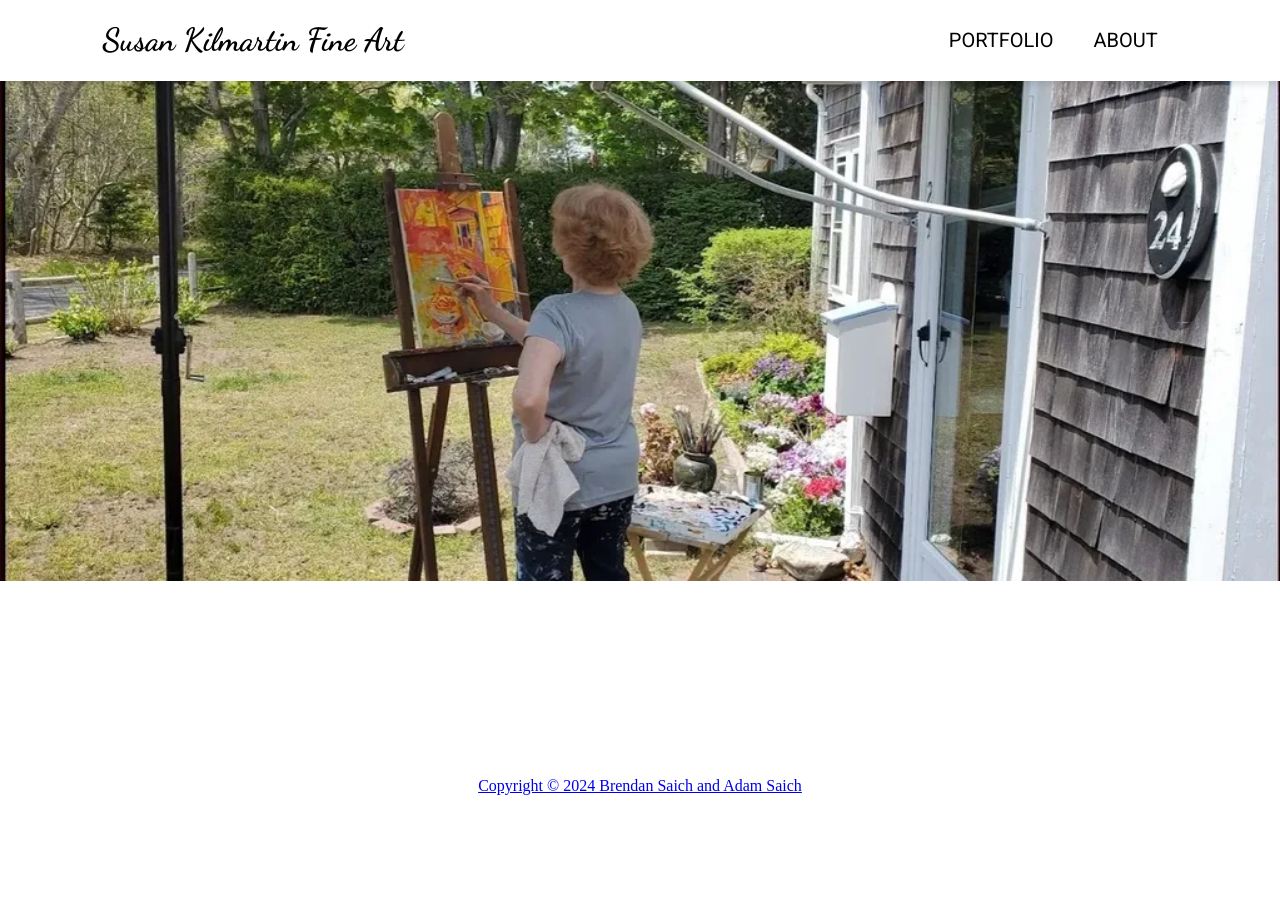
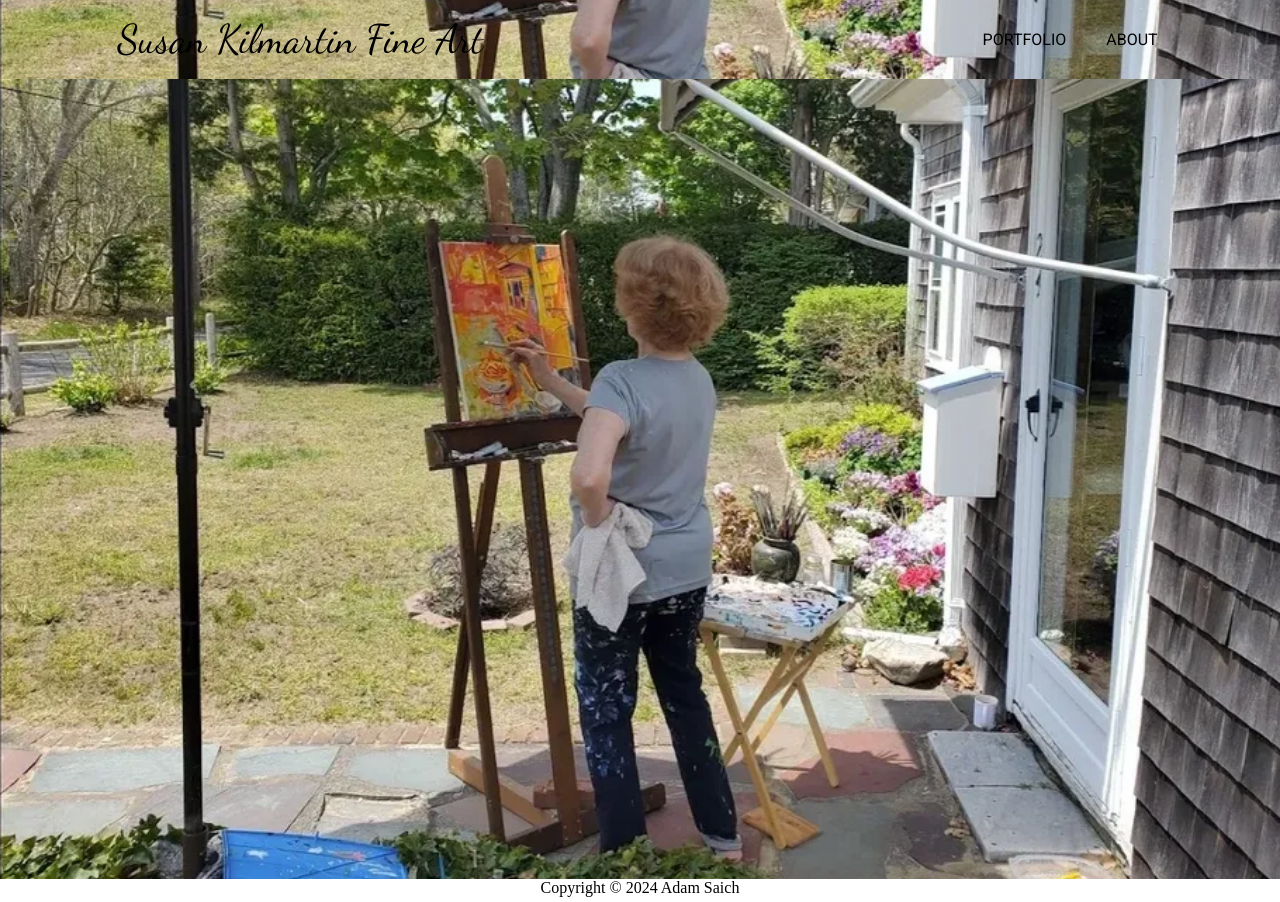
Before and after one commit to sadam-04/Susan-Kilmartin-Fine-Art, a Django app: page / in a window 1280 px wide. Before the commit the page ends 795 px from the top, so only its background shows below. Run offline with Django 5.2, Linux system fonts and the light colour scheme.

Commit message:
homepage parallax

```diff
--- a/skfa/templates/base.html
+++ b/skfa/templates/base.html
@@ -21,8 +21,9 @@
 
     <body>
         <div class="navbar">
+            <div class="nav-bg-color" id="nav-bg-color"></div>
             <div class="nav-item">
-                <h1 class="dancing-script"><a href="/" class="hov-link">Susan Kilmartin Fine Art</a></h1>
+                <span class="dancing-script"><a href="/" class="hov-link nav-title">Susan Kilmartin Fine Art</a></span>
             </div>
             <div class="nav-cluster">
                 <div class="nav-item">
@@ -40,7 +41,24 @@
         </div>
 
         <div class="footer">
-            <a href="https://github.com/sadam-04/brendan-www" class="link-dot">Copyright &#x00a9; 2024 Brendan Saich and Adam Saich</a>
+            <a href="https://github.com/sadam-04/Susan-Kilmartin-Fine-Art" class="hov-link">Copyright &#x00a9; 2024 Adam Saich</a>
         </div>
     </body>
+
+    <script>
+        const header = document.getElementById('nav-bg-color');
+
+        window.addEventListener('scroll', () => {
+            if (window.scrollY === 0) {
+                // If at the top of the page
+                header.classList.remove('scrolled');
+            } else {
+                // If scrolled down
+                header.classList.add('scrolled');
+            }
+        });
+    </script>
+
+    {% block script %}
+    {% endblock %}
 </html>
--- a/skfa/templates/homepage.html
+++ b/skfa/templates/homepage.html
@@ -3,20 +3,8 @@
 {% load static %}
 
 {% block style %}
-<style>
-    .parallax {
-        height: 500px;
-        background-image: url("{% static 'home-landing-bg.png' %}");
-        background-attachment: fixed;
-        background-position: center;
-        background-repeat: no-repeat;
-        background-size: cover;
-    }
-</style>
 {% endblock %}
 
 {% block content %}
-<div class="parallax">
-
-</div>
+<div class="parallax"></div>
 {% endblock %}
--- a/static/global.css
+++ b/static/global.css
@@ -9,25 +9,68 @@ body {
     min-height: 100vh;
 }
 
+.nav-title {
+    display: flex;
+    font-size: 250%;
+    margin: 15px 15px;
+    /* height: 900px; */
+}
+
 .navbar {
     position: sticky;
     top: 0;
-    background-color: white;
-    z-index: 10 !important;
+    box-shadow: none;
+    /* height: 10vh; */
+    height: fit-content;
+
+    /* background-image: url("{% static 'transparent.png' %}"); */
+    /* background-color: blue; */
+    background-image: url("home-landing-bg.png");
+    background-attachment: fixed;
+    background-position: center;
+    background-repeat: no-repeat;
+    background-size: cover;
+
+    z-index: 10;
     padding: 0px 8%;
-    box-shadow: 0px 4px 6px rgba(0, 0, 0, 0.1);
     display: flex;
     justify-content: space-between;
+    /* transition: 2000ms; */
 }
+
+.nav-bg-color {
+    background-color: rgba(255, 255, 255, 0.7);
+    position: absolute;
+    top: 0;
+    left: 0;
+    width: 100%;
+    height: 100%;
+    opacity: 0;
+    z-index: 1;
+    color: white;
+
+    transition: 200ms;
+}
+
+.scrolled {
+    box-shadow: 0px 4px 6px rgba(0, 0, 0, 0.1);
+    /* background-image: none; */
+    opacity: 1;
+    color: black;
+    /* transition: 200ms; */
+}
+
+
 
 .nav-cluster {
     display: flex;
-    font-size: 125%;
     justify-content: space-between;
+    z-index: 10;
 }
 
 .nav-item {
     margin: auto 0;
+    z-index: 10;
 }
 
 .nav-cluster .nav-item {
@@ -43,7 +86,7 @@ body {
 
 /* footer block */
 .footer {
-    color: white;
+    color: black;
     margin: auto;
     margin-bottom: 5px;
 }
@@ -68,3 +111,12 @@ body {
 .hov-link:hover {
     border-color: black;
 }
+
+.parallax {
+    height: 100vh;
+    background-image: url("home-landing-bg.png");
+    background-attachment: fixed;
+    background-position: center;
+    background-repeat: no-repeat;
+    background-size: cover;
+}
```
Also changed, not shown: static/home-landing-bg.png, static/transparent.png (added).
